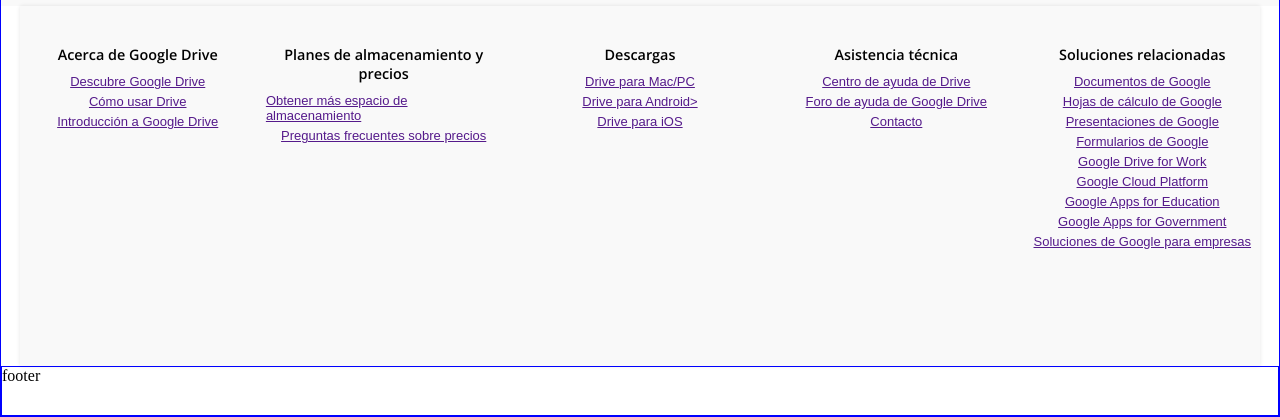
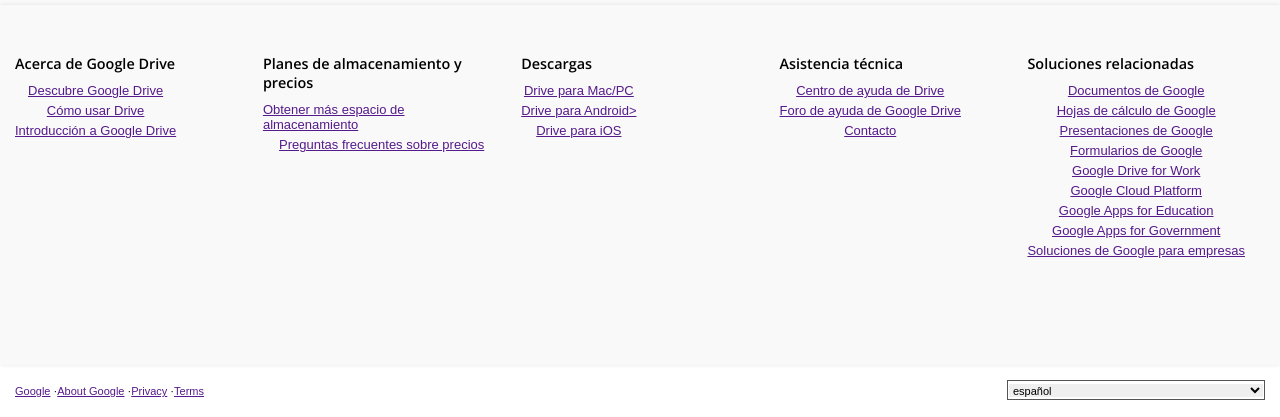
Before and after one commit to EdwardERF/Proyecto1Frontend, a plain HTML site: page index.html in a window 1280 px wide. Shown: the part 1160-1577 px from the top of the page. Drawn offline with nearby package versions, Linux system fonts and the light colour scheme.

Commit message:
Design finished V1

```diff
--- a/estilos.css
+++ b/estilos.css
@@ -121,7 +121,7 @@ body {
   grid-column-end: span 7;
 }
 
-.links {
+.links-personal {
   border: none;
 }
 
@@ -302,7 +302,8 @@ body {
   font-size: 14.5px;
   font-weight: 100;
   color: #555555;
-  margin: 0 8px 0 1.48%;
+  margin: 0 8px 0 0;
+  padding-left: 15px;
 }
 
 .social img {
@@ -320,8 +321,9 @@ body {
   background: #F9F9F9;
   display: inline-flex;
   justify-content: space-between;
-  text-align: center;
-  margin: 0 1.48%;
+  /* text-align: center; */
+  /* margin: 0 1.48%; */
+  padding: 10px 15px;
 }
 
 
@@ -345,6 +347,7 @@ ul {
   font-family: Arial, Helvetica, sans-serif;
   font-size: 13px;
   margin-bottom: 5px;
+  box-sizing: border-box;
 }
 
 .acerca-de {
@@ -363,6 +366,7 @@ ul {
   font-family: Arial, Helvetica, sans-serif;
   font-size: 13px;
   margin-bottom: 5px;
+  box-sizing: border-box;
 }
 
 .descargas {
@@ -375,6 +379,7 @@ ul {
   font-family: Arial, Helvetica, sans-serif;
   font-size: 13px;
   margin-bottom: 5px;
+  box-sizing: border-box;
 }
 
 .asistencia {
@@ -387,6 +392,7 @@ ul {
   font-family: Arial, Helvetica, sans-serif;
   font-size: 13px;
   margin-bottom: 5px;
+  box-sizing: border-box;
 }
 
 .soluciones {
@@ -399,13 +405,62 @@ ul {
   font-family: Arial, Helvetica, sans-serif;
   font-size: 13px;
   margin-bottom: 5px;
+  box-sizing: border-box;
 }
 
+/* ------------------------------------------------- FOOTER */
 
-/* ------------------------------------------------- */
 .footer {
+  /* border: none; */
   grid-area: footer;
+  padding: 10px 15px;
+  display: flex;
+  align-items: center;
+  justify-content: space-between;
 }
+
+.footer-links {
+  border: none;
+  /* margin: 0 1.48%; */
+}
+
+.footer-links ul {
+  list-style: none;
+  display: inline-flex;
+  justify-content: start;
+}
+
+.footer-links li {
+  font-family: Arial, Helvetica, sans-serif;
+  font-size: 11px;
+}
+
+.footer-links li:after {
+  content: " · ";
+}
+
+.footer-links li:last-of-type:after {
+  display: none;
+}
+
+.footer-idioma {
+  border: 0.1px solid #555;
+  background: white;
+}
+
+.footer-idioma select {
+  width: 254px;
+  height: 13px;
+  line-height: 3.08;
+  border: none;
+  font-family: Arial, Helvetica, sans-serif;
+  font-size: 11px;
+  display: inline-flex;
+  justify-content: end;
+  align-items: center;
+  margin: 1px;
+}
+
 div {
-  border: 1px solid blue;
+  /* border: 1px solid blue; */
 }
--- a/index.html
+++ b/index.html
@@ -6,7 +6,8 @@
   <meta http-equiv="X-UA-Compatible" content="ie=edge">
   <link href="https://fonts.googleapis.com/css?family=Open+Sans:300,400,600&display=swap" rel="stylesheet">
   <link rel="stylesheet" href="estilos.css" type="text/css">
-  <title>Google Drive</title>
+  <link rel="shortcut icon" type="image/x-icon" href="docs/favicon.ico">
+  <title>Descargar Google Drive</title>
 </head>
 <body>
   <div class="container">`
@@ -38,7 +39,7 @@
         <p class="descriptionPlan">Crea una copia de seguridad de los archivos de tu ordenador, cámara o tarjeta SD en la nube. Tendrás a mano tus archivos en cualquier
           dispositivo u ordenador con Google Drive, y podrás ver tus fotos en Google Fotos.
         </p>
-        <div class="links">
+        <div class="links-personal">
           <a href="">Descargar</a>
           <a href="">Más información</a>
         </div>
@@ -161,7 +162,30 @@
         </ul>
       </div>
     </div>
-    <div class="item footer">footer</div>
+    <div class="item footer">
+      <div class="footer-links">
+        <ul>
+          <li>
+            <a href="">Google</a>
+          </li>
+          <li>
+            <a href="">About Google</a>
+          </li>
+          <li>
+            <a href="">Privacy</a>
+          </li>
+          <li>
+            <a href="">Terms</a>
+          </li>
+        </ul>
+      </div>
+      <div class="footer-idioma">
+        <select name="Idioma" id="">
+          <option value="">español</option>
+          <option value="">Otro Idioma</option>
+        </select>
+      </div>
+    </div>
   </div>
 </body>
 </html>
```
Also changed, not shown: docs/favicon.ico (added).
